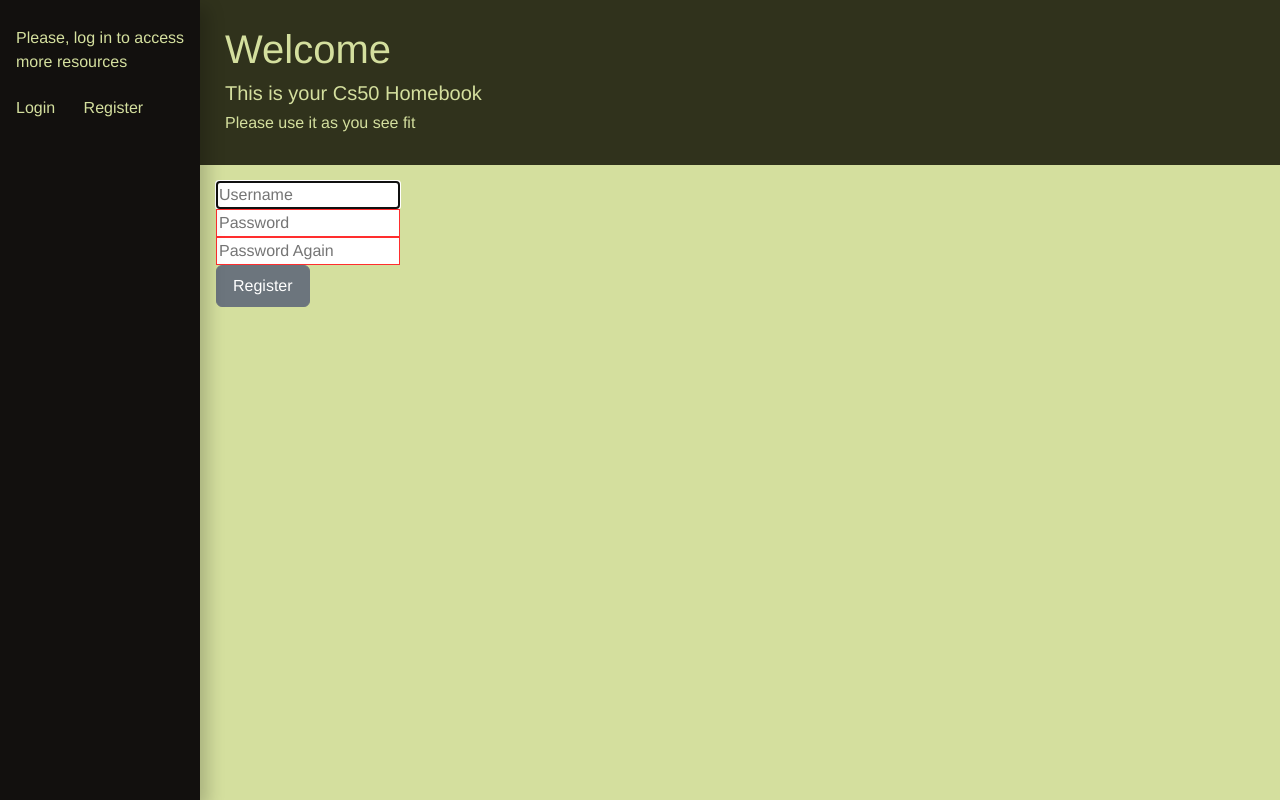
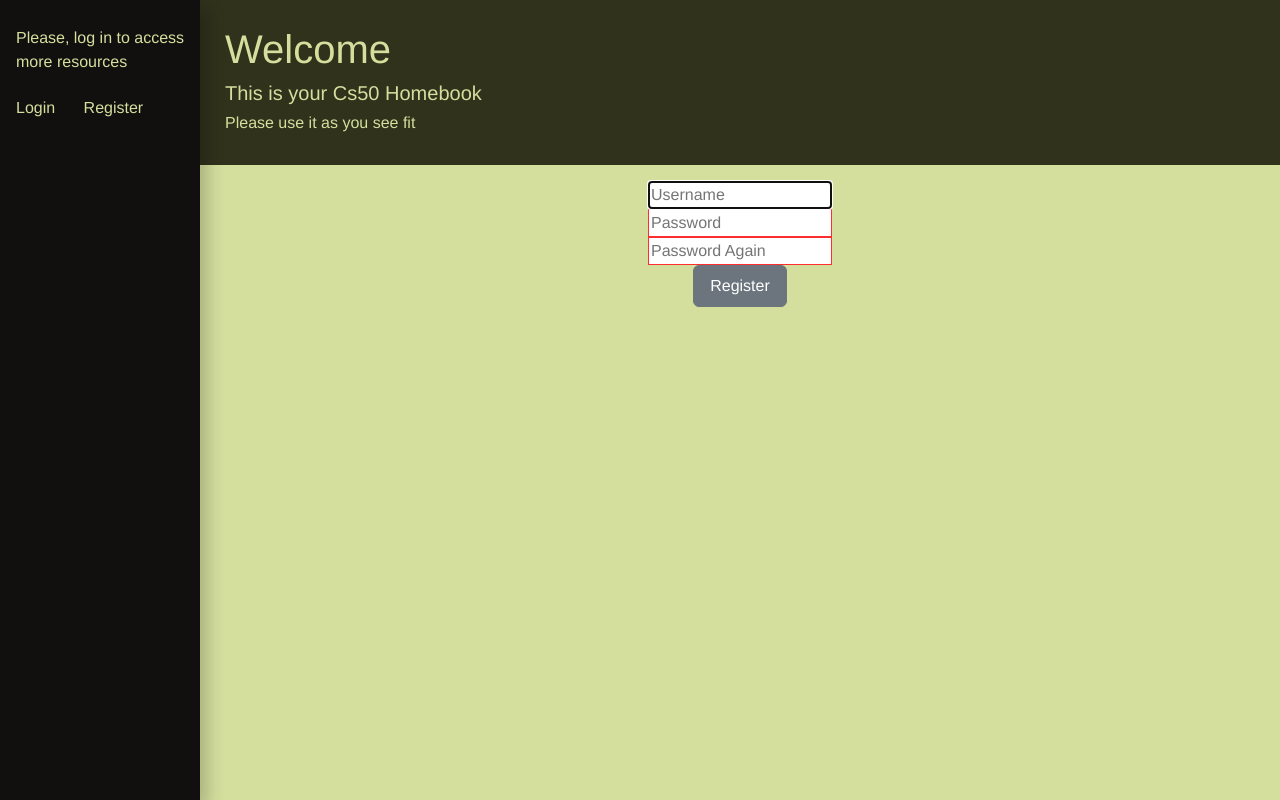
Before and after one commit to Vyzeff/Cs50-Final-Project, a Flask app: page /register in a window 1280 px wide. Run offline with Flask 2, Linux system fonts and the light colour scheme.

Commit message:
Minor changes to readbility

```diff
--- a/static/main.js
+++ b/static/main.js
@@ -29,13 +29,16 @@ function firstCreate() {
 
     newSmall = document.createElement("small")
     newSmall.innerText = "Left Click to complete, Right click to delete"
+    newSmall.classList.add("mx-auto", "w-auto", "center");
     newUl.appendChild(newSmall);
 
     const form = document.getElementById("todoForm");
     const input = document.getElementById("todoInput");
 
-    form.addEventListener("submit", (e) => {
-        //(e).preventDefault()
+    form.addEventListener("submit", todoChange())
+}
+
+function todoChange() {
     const todoTxt = input.value;
 
     if (todoTxt) {
@@ -54,10 +57,9 @@ function firstCreate() {
             todoElement.remove()
         })
     }
-    })
+}
 
 
-}
 
 let switches = document.getElementsByClassName("switch");
 let style = localStorage.getItem('style');
--- a/templates/index.html
+++ b/templates/index.html
@@ -8,7 +8,7 @@
     <div>
         <form action="/login" method="post">
             {% if session["user_id"] %}
-                <p>FOI PRA CARALHO MANO LESGO</p>
+                <p>Teste, login feito com sucesso.</p>
             {% else %}
                 <p>Por favor faça seu login para acessar o resto da página.</p>
             {% endif %}
--- a/templates/layout.html
+++ b/templates/layout.html
@@ -44,7 +44,6 @@
                         <div data-theme="contrast" class="switch" id="switch-3"></div>
                         <div data-theme="lofi" class="switch" id="switch-4"></div>
                         <div data-theme="sakura" class="switch" id="switch-5"></div>
-
                     </div>
                 {% else %}
                     <p class="">Please, log in to access more resources</p>
--- a/templates/register.html
+++ b/templates/register.html
@@ -6,7 +6,7 @@
 
 {% block main%}
     <div>
-        <form action="/register" method="post">
+        <form action="/register" method="post" class="center">
             {% if invalid %}
                 <div class="alert alert-danger alert-dismissible fade show mx-auto w-auto" role="alert">
                     <strong>Invalid!</strong>
@@ -25,15 +25,15 @@
                 </div>
             {% endif %}
             <div>
-                <input autofocus class="mx-auto w-auto" id="username" name="username" placeholder="Username" type="text" required pattern="{3,10}[a-z]" title="Username must be lowercase and 3 to 10 characters long. Don't use special characters.">
+                <input autofocus class="mx-auto w-auto center" id="username" name="username" placeholder="Username" type="text" required pattern="{3,10}[a-z]" title="Username must be lowercase and 3 to 10 characters long. Don't use special characters.">
             </div>
             <div>
-                <input class="mx-auto w-auto" id="password" name="password" placeholder="Password" type="password" required pattern="(?=.*\d)(?=.*[a-z])(?=.*[A-Z]).{6,20}" title="Must contain at least one uppercase letter, one simbol, one number and at least 6 characters.">
+                <input class="mx-auto w-auto center" id="password" name="password" placeholder="Password" type="password" required pattern="(?=.*\d)(?=.*[a-z])(?=.*[A-Z]).{6,20}" title="Must contain at least one uppercase letter, one simbol, one number and at least 6 characters.">
             </div>
             <div>
-                <input class="mx-auto w-auto" id="confirm" name="confirm" placeholder="Password Again" type="password" required>
+                <input class="mx-auto w-auto center" id="confirm" name="confirm" placeholder="Password Again" type="password" required>
             </div>
-            <button class="btn btn-secondary normal-button" type="submit">Register</button>
+            <button class="btn btn-secondary normal-button center" type="submit">Register</button>
         </form>
     </div>
 {% endblock%}
--- a/templates/todo.html
+++ b/templates/todo.html
@@ -17,7 +17,6 @@
         </div>
     {% endif %}
     <div id="first">
-        <div id="anchor" class="d-flex align-items-start">
         <div id="2removable">
         {% for x in userTodos if x["id"] != "N/A" %}
                 <form>
@@ -31,7 +30,6 @@
                 </form>
         {% endfor %}
         </div>
-        </div>
     </div>
 
 
```
Also changed, not shown: homebook.db. Lines whose indentation alone changed are shown as unchanged.
